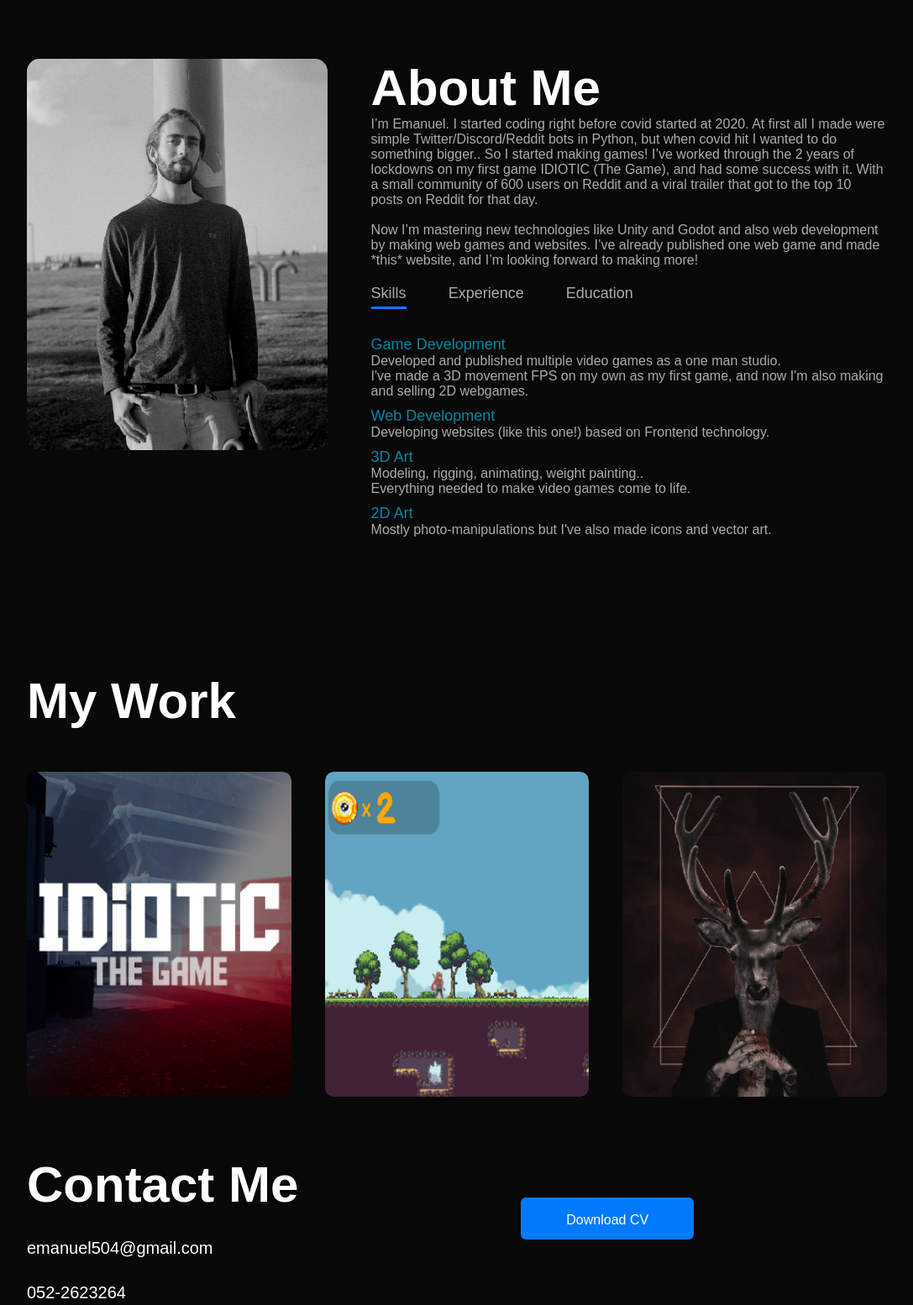
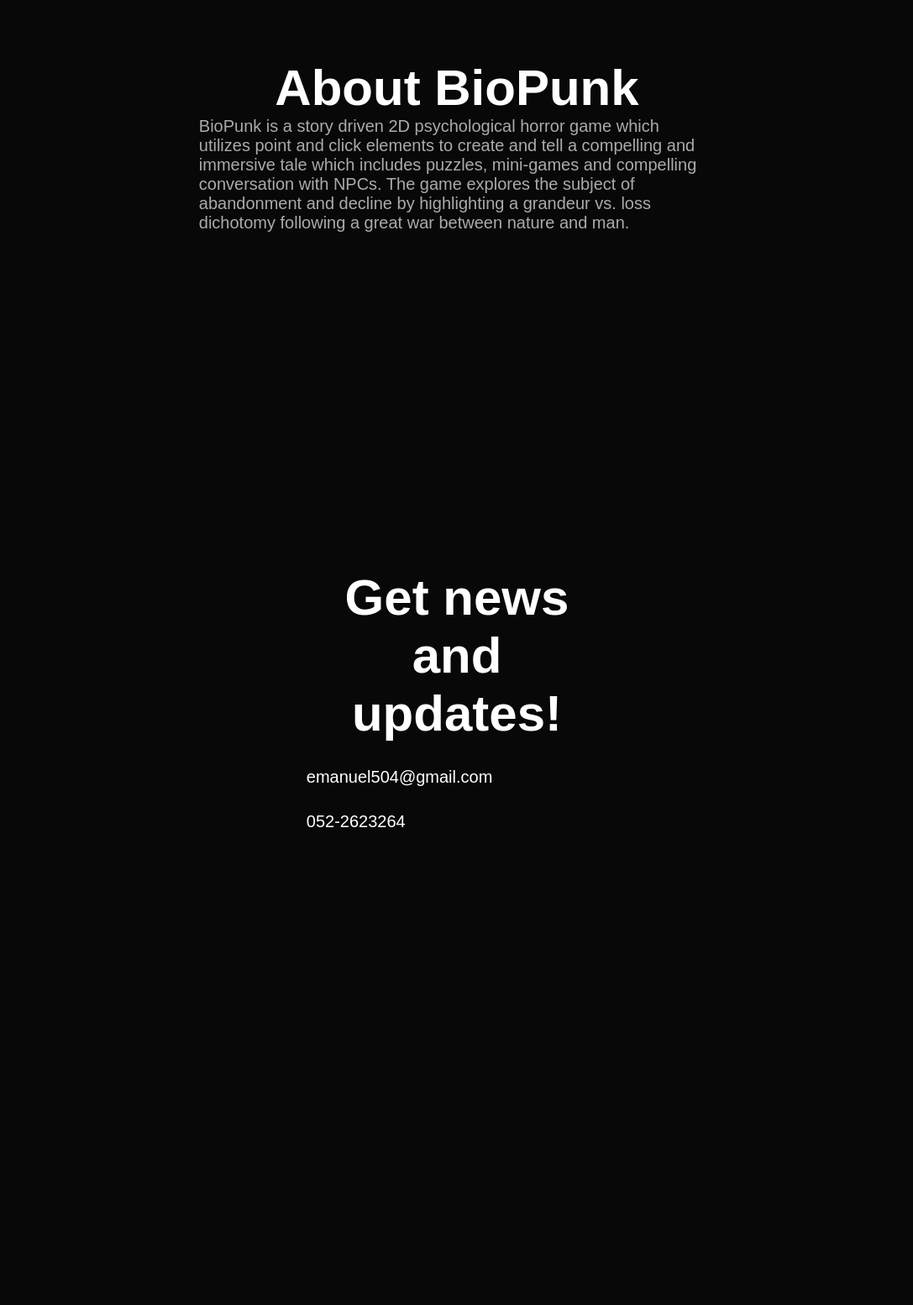
Before and after one commit to Ayen11/BioPunk-Site, a plain HTML site: page index.html in a window 1280 px wide. Shown: the part 820-2374 px from the top of the page at 84% size, without its empty margins (96-1183 px from the left). After the commit the page ends 2220 px from the top, so only its background shows below. Drawn offline with Linux system fonts and the light colour scheme.

Commit message:
added background image and changed text and format

```diff
--- a/index.html
+++ b/index.html
@@ -4,7 +4,7 @@
     <meta charset="UTF-8">
     <meta http-equiv="X-UA-Compatible" content="IE-edge">
     <meta name="viewport" content="width=device-width, inital-scale=1.0">
-    <title>Emanuel NM Portfolio</title>
+    <title>BioPunk</title>
     <link rel="stylesheet" href="style.css">
     <script src="https://kit.fontawesome.com/8ac39b48a6.js" crossorigin="anonymous"></script>
 </head>
@@ -13,21 +13,21 @@
 <body>
 <div id="header">
     <div class="container">
+        <div class="background-image"></div>
         <nav>
             <!--<img src="images/logo.png" class="logo">  change logo later -->
             <ul id="sidemenu">
                 <li><a href="#header" onclick="closemenu()">Home</a></li>
                 <li><a href="#about" onclick="closemenu()">About</a></li>
-                <li><a href="#portfolio" onclick="closemenu()">My Work</a></li>
+                <!--<li><a href="#portfolio" onclick="closemenu()">My Work</a></li>-->
                 <li><a href="#contact" onclick="closemenu()">Contact</a></li>
                 <li><i class="icon close fa-regular fa-circle-xmark" onclick="closemenu()"></i></li>
             </ul>
             <i class="icon open fa-solid fa-bars" onclick="openmenu()" title="edit"></i>
         </nav>
         <div class="header-text">
-            <p>Web/Game Developer</p>
-            <h1 id="maintitle">Heyo! I'm <span>Emanuel</span>,<br>
-                and I make video games and websites.</h1>
+            <h1 id="maintitle">BioPunk</h1>
+            <p>A 2D Story Driven Game</p>
         </div>
     </div>
 </div>
@@ -37,29 +37,24 @@
 <div id="about">
     <div class="container">
         <div class="row">
-            <div class="about-col-1">
+           <!-- <div class="about-col-1">
                 <img src="images/Me1.png">
-            </div>
+            </div> -->
             <div class="about-col-2">
-                <h1 class="sub-title">About Me</h1>
+                <h1 class="sub-title">About BioPunk</h1>
                 <p>
-                    I’m Emanuel. I started coding right before covid started at 2020. At first all I made were simple Twitter/Discord/Reddit bots in Python,
-                    but when covid hit I wanted to do something bigger.. So I started making games!
-                    I’ve worked through the 2 years of lockdowns on my first game IDIOTIC (The Game),
-                    and had some success with it. With a small community of 600 users on Reddit and a viral trailer that got to the top 10 posts on Reddit for that day.
-                    <br><br>
-                    Now I’m mastering new technologies like Unity and Godot and also web development by making web games and websites.
-                    I’ve already published one web game and made *this* website, and I’m looking forward to making more!
-
+                    BioPunk is a story driven 2D psychological horror game which utilizes point and click elements to create and tell a compelling and immersive tale which includes puzzles,
+                    mini-games and compelling conversation with NPCs. The game explores the subject of abandonment and decline by highlighting a grandeur vs.
+                    loss dichotomy following a great war between nature and man.
                 </p>
 
-                <div class="tab-titles">
+                <!--<div class="tab-titles">
                     <p class="tab-links active-link" onclick="opentab('Skills')">Skills</p>
                     <p class="tab-links" onclick="opentab('Experience')">Experience</p>
                     <p class="tab-links" onclick="opentab('Education')">Education</p>
-                </div>
+                </div> -->
                 <!--Skills-->
-                <div class="tab-contents active-tab" id="Skills">
+                <!--<div class="tab-contents active-tab" id="Skills">
                     <ul>
                         <li><span>Game Development</span><br>Developed and published multiple video games as a one man studio.<br>
                             I've made a 3D movement FPS on my own as my first game, and now I'm also making and selling 2D webgames.</li>
@@ -67,7 +62,7 @@
                         <li><span>3D Art</span><br>Modeling, rigging, animating, weight painting.. <br>Everything needed to make video games come to life.</li>
                         <li><span>2D Art</span><br>Mostly photo-manipulations but I've also made icons and vector art.</li>
                     </ul>
-                </div>
+                </div>-->
                 <!--experience-->
                 <div class="tab-contents" id="Experience">
                     <ul>
@@ -96,53 +91,19 @@
     </div>
 </div>
 
-<!--------------Portfolio-------------->
-<div id="portfolio">
-    <div class="container">
-        <h1 class="sub-title">My Work</h1>
-        <div class="work-list">
-            <div class="work">
-                <img src="images/IdioticPreview2.jpg.png"> <!--Edit image here-->
-                <div class="layer">
-                <h3>IDIOTIC (The Game)</h3>
-                <p>Solo developed and published on Steam</p>
-                <a href="https://store.steampowered.com/app/1746520/IDIOTIC_The_Game/" target="_blank"><i class="fas fa-solid fa-link"></i></a> <!--add link instead of #.
-                    the class is for the link icon fromfontawesome.com-->
-                </div>
-            </div>
-            <div class="work">
-                <img src="images/RedScarfPreview.png"> <!--Edit image here-->
-                <div class="layer">
-                    <h3>Red Scarf Platformer</h3>
-                    <p>Solo developed and sold to ArmorGames</p>
-                    <a href="https://armorgames.com/red-scarf-platformer-game/19300" target="_blank"><i class="fas fa-solid fa-link"></i></a> <!--add link instead of #.
-                        the class is for the link icon fromfontawesome.com-->
-                    </div>
-            </div>
-            <div class="work">
-                <img src="images/ArtPreview.png"> <!--Edit image here-->
-                <div class="layer">
-                    <h3>My 2D/3D Highlights</h3>
-                    <p>Highlights of other projects I've done</p>
-                    <a href="gallery.html" target="_blank"><i class="fas fa-solid fa-link"></i></a> <!--add link instead of #.
-                        the class is for the link icon fromfontawesome.com-->
-                </div>
-            </div>
-        </div>
-       <!--<a href="#" class="btn">See More</a> -->
-    </div>
-</div>
+
+
 
 <!--------------Contact-------------->
 <div id="contact">
     <div class="container">
         <div class="row">
             <div class="contact-left">
-                <h1 class="sub-title">Contact Me</h1>
+                <h1 class="sub-title">Get news and updates!</h1>
                 <p>emanuel504@gmail.com</p>
                 <p>052-2623264</p>
             </div>
-            <a href="images/Emanuel-NM-Resume.pdf" target="_blank" class="btn btn2">Download CV</a>
+            <!--<a href="images/Emanuel-NM-Resume.pdf" target="_blank" class="btn btn2">Download CV</a>-->
         </div>
     </div>
 </div>
@@ -152,3 +113,8 @@
 
 </body>
 </html>
+
+
+
+
+<!--BioPunk is a story driven 2D psychological horror game which utilizes point and click elements to create and tell a compelling and immersive tale which includes puzzles, mini-games and compelling conversation with NPCs. The game explores the subject of abandonment and decline by highlighting a grandeur vs. loss dichotomy following a great war between nature and man.-->
--- a/style.css
+++ b/style.css
@@ -24,7 +24,7 @@ body{
 #header{
     width: 100%;
     height: 100vh;
-    /*background-image: url(images/background.png); /* change background image later*/
+    background-image: url(/images/1stCutscene.png);  /*change background image later*/
     background-size: cover;
     background-position: center;
 }
@@ -43,7 +43,6 @@ body{
 
 .container{
     padding: 10px 10%;
-
 }
 
 nav{
@@ -56,6 +55,7 @@ nav{
 .logo{
     width: 140px;
 }
+
 
 nav ul li{
     display: inline-block;
@@ -88,6 +88,7 @@ nav ul li a:hover::after{
 .header-text{
     margin-top: 20%;
     font-size: 30px;
+    text-align: center;
 }
 
 .header-text h1{
@@ -108,7 +109,7 @@ nav ul li a:hover::after{
 
 .row{
     display: flex;
-    justify-content: space-between;
+    justify-content: center;
     flex-wrap: wrap;
 }
 
@@ -125,10 +126,15 @@ nav ul li a:hover::after{
     flex-basis: 60%;
 }
 
+.about-col-2 p{
+    font-size: 20px;
+}
+
 .sub-title{
     font-size: 60px;
     font-weight: 600;
     color: #fff;
+    text-align: center;
 }
 
 .tab-titles{
@@ -271,7 +277,8 @@ nav ul li a:hover::after{
     flex-basis: 35%;
     font-weight: 500;
     font-size: 20px;
-    margin-bottom: 300px;
+    margin-bottom: 400px;
+    margin-top: 300px;
 }
 
 .contact-left p{
```
Also changed, not shown: 1 other file.
